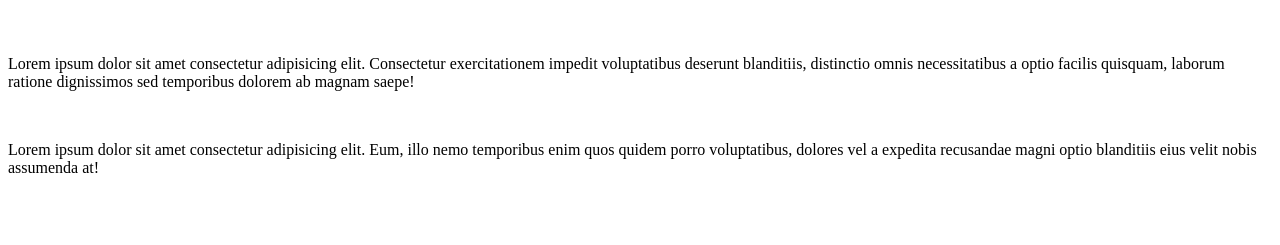
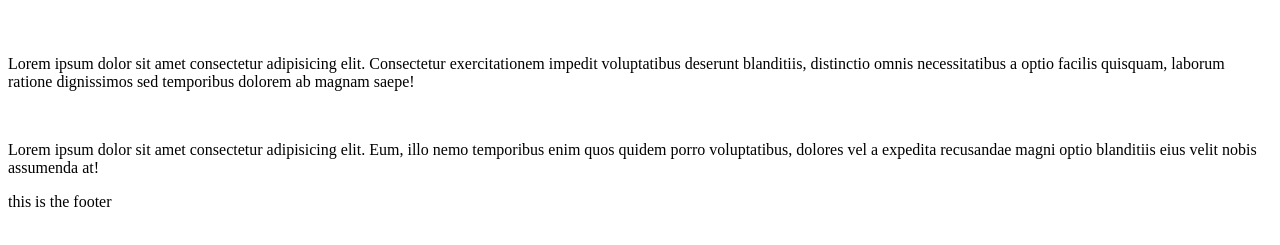
Before and after one commit to MikeBrameijer/gitHub-branch, a plain HTML site: page index.html in a window 1280 px wide. Shown: the part 59-304 px from the top of the page. Drawn offline with Linux system fonts and the light colour scheme; a script that the page names is missing.

Commit message:
added a footer

```diff
--- a/index.html
+++ b/index.html
@@ -19,8 +19,8 @@
         <p>
             Lorem ipsum dolor sit amet consectetur adipisicing elit. Eum, illo nemo temporibus enim quos quidem porro voluptatibus, dolores vel a expedita recusandae magni optio blanditiis eius velit nobis assumenda at!
         </p>
-        </main>
+
     </main>
-
+    <footer>this is the footer</footer>
 </body>
 </html>
```
